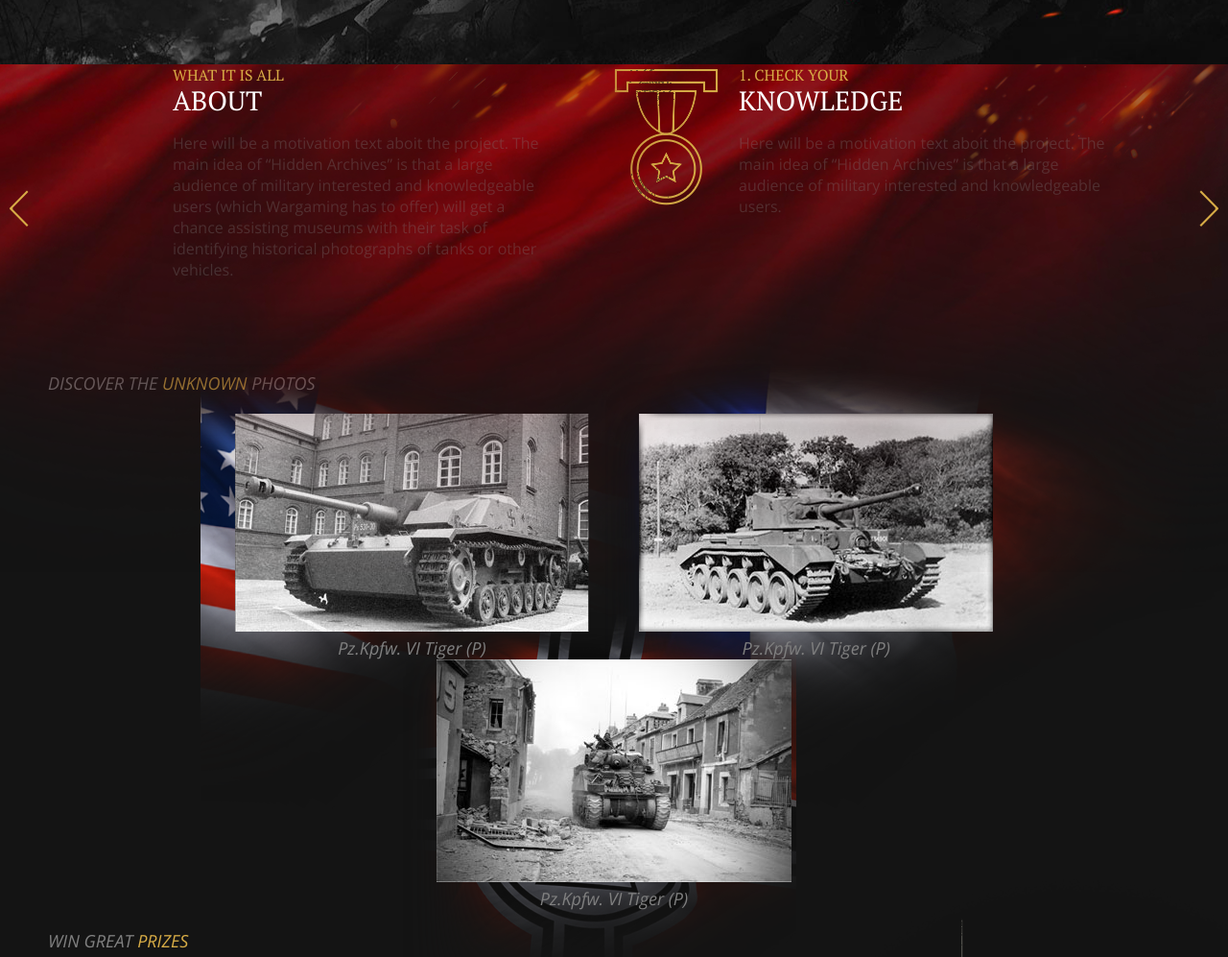
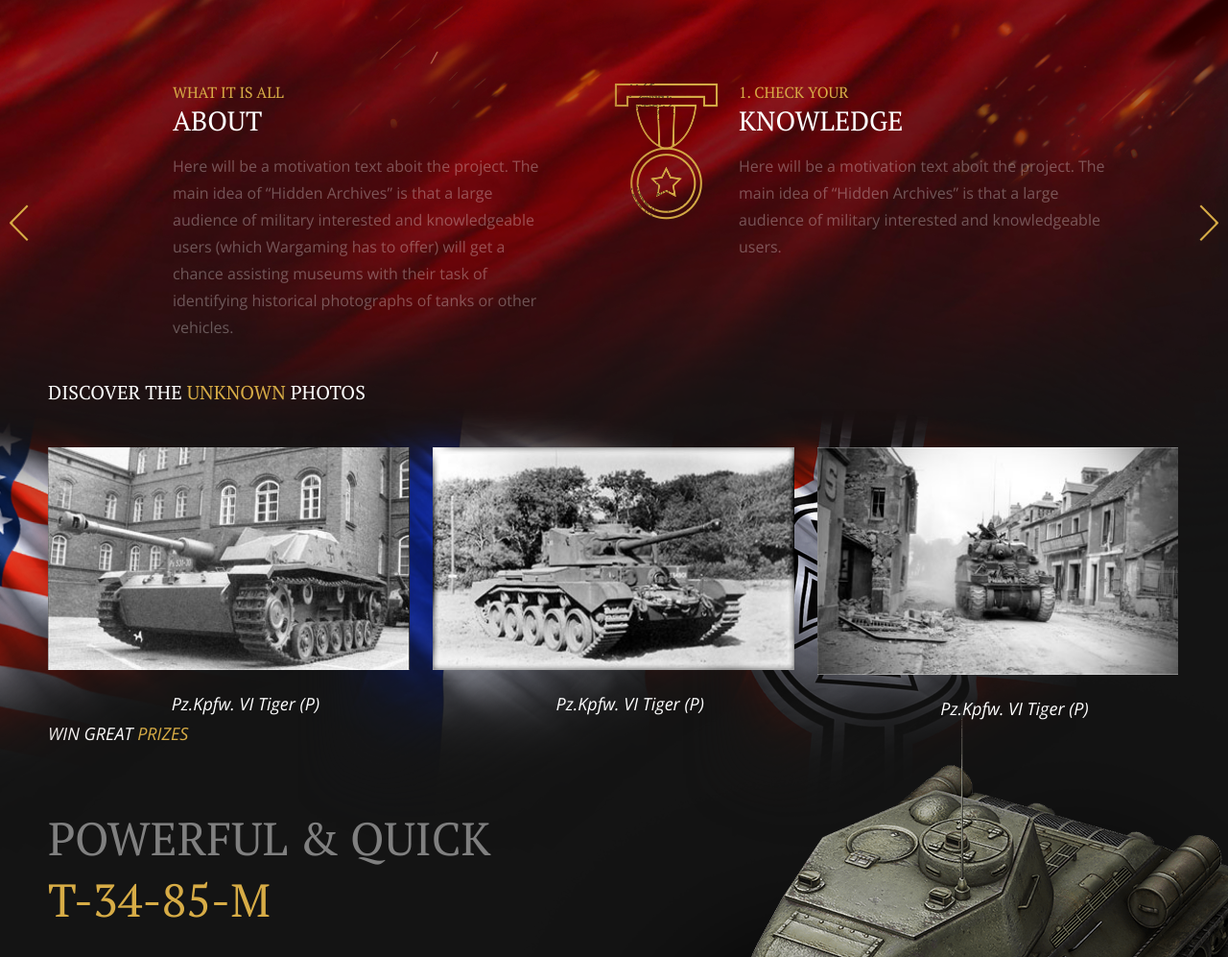
Before and after one commit to KorolPaul/hidden-archives, a plain HTML site: page index.html in a window 1280 px wide. Shown: the part 700-1697 px from the top of the page at 96% size. Drawn offline with nearby package versions, Linux system fonts and the light colour scheme.

Commit message:
some fixes

```diff
--- a/css/scss/layout/_headings.scss
+++ b/css/scss/layout/_headings.scss
@@ -1,16 +1,20 @@
 .heading-1 {
+    color: $heading_color;
     font: 48px/58px $headings_font-family;
     text-transform: uppercase;
 }
 .heading-2 {
+    color: $heading_color;
     font: 32px $headings_font-family;
     text-transform: uppercase;
 }
 .heading-3 {
+    color: $heading_color;
     font: 17px $headings_font-family;
     text-transform: uppercase;
 }
 .heading-3 {
+    color: $heading_color;
     font: italic 18px/28px $default_font-family;
     text-transform: uppercase;
 }
--- a/css/scss/layout/_layout.scss
+++ b/css/scss/layout/_layout.scss
@@ -25,7 +25,7 @@
 body {
     background: $default_background;
     color: $default_color;
-    font: $default_font-size $default_font-family;
+    font: #{$default_font-size}/28px $default_font-family;
     min-width: 1024px;
 }
 .gold {
--- a/css/scss/layout/_main-photos.scss
+++ b/css/scss/layout/_main-photos.scss
@@ -1,28 +1,41 @@
 .main-photos {
     padding: 0 $side_padding;
     position: relative;
-    z-index: 1;
+    z-index: 3;
 
+    &_title {
+        color: $heading_color;
+        font: 20px/54px $headings_font-family;
+        margin: 0 0 30px;
+        text-transform: uppercase;
+    }
     &_list {
+        margin: 0 -2% 0 0;
         padding: 0;
-        text-align: center;
     }
     &_item {
         list-style: none;
-        display: inline-block;
-        margin: 0 2%;
-        width: 370px;
+        float: left;
+        margin: 0 2% 0 0;
+        width: 31.3%;
+        position: relative;
         text-align: center;
-        position: relative;
     }
     &_flag {
         position: absolute;
         left: 50%;
         top: 50%;
-        margin: -180px 0 0 -220px;
+        margin: -180px 0 0 -328px;
         z-index: -1;
     }
+    &_image {
+        margin: 0 0 15px;
+        width: 100%;
+    }
     &_model {
+        color: #fff;
         font: lighter italic 18px $default_font-family;
+        display: block;
+        padding: 0 0 0 35px;
     }
 }
--- a/css/scss/layout/_showcase.scss
+++ b/css/scss/layout/_showcase.scss
@@ -3,8 +3,19 @@
     background-size: 100% auto;
     padding: 10px $side_padding 200px;
     position: relative;
-    z-index: 3;
+    z-index: 2;
 
+    &:after {
+        background: url(../img/flag.png) no-repeat;
+        background-size: 100% auto;
+        content: '';
+        position: absolute;
+        left: 0;
+        right: 0;
+        top: 75%;
+        height: 1500px;
+        z-index: -1;
+    }
     &_description {
         color: #fff;
         width: 550px;
--- a/css/scss/layout/_slider.scss
+++ b/css/scss/layout/_slider.scss
@@ -2,24 +2,12 @@ $slider-text_left-indent: 130px;
 
 .slider {
     @extend %clearfix;
-
     margin: 0;
     min-height: 300px;
     padding: 0  $side_padding;
     position: relative;
-    z-index: 2;
+    z-index: 3;
 
-    &:before {
-        background: url(../img/flag.png) no-repeat;
-        background-size: 100% auto;
-        content: '';
-        position: absolute;
-        left: 0;
-        right: 0;
-        top: -180px;
-        height: 1500px;
-        z-index: -1;
-    }
     &_item {
         list-style: none;
         padding: 0 10% 0 0;
@@ -42,6 +30,7 @@ $slider-text_left-indent: 130px;
         margin: 5px 20px 0 0;
     }
     &_text {
+        color: #fff;
         margin: 0 0 0 $slider-text_left-indent;
         opacity: .3;
     }
--- a/index.html
+++ b/index.html
@@ -50,7 +50,7 @@
         </li>
     </ul>
     <div class="main-photos">
-        <h3 class="heading-3">discover the <span class="gold">unknown</span> photos</h3>
+        <h3 class="main-photos_title">discover the <span class="gold">unknown</span> photos</h3>
         <ul class="main-photos_list">
             <li class="main-photos_item">
                 <img class="main-photos_flag" src="img/flags/usa.png" alt="" />
```
Also changed, not shown: css/style.css.
